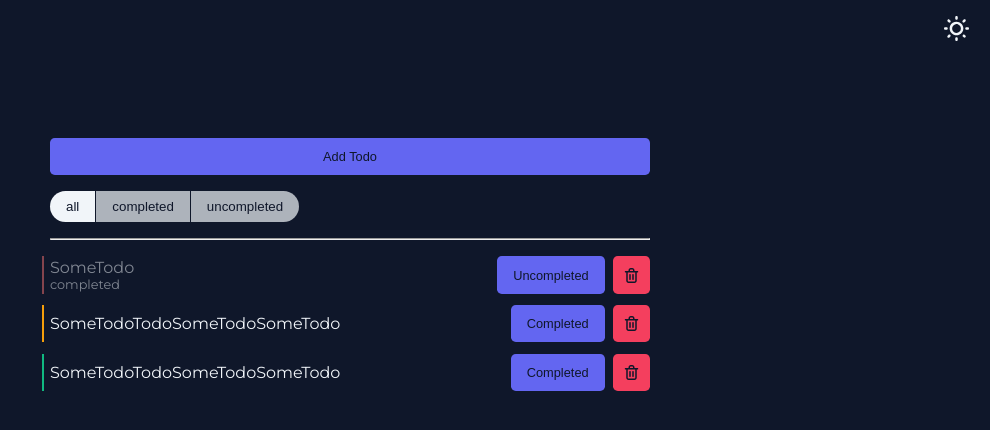
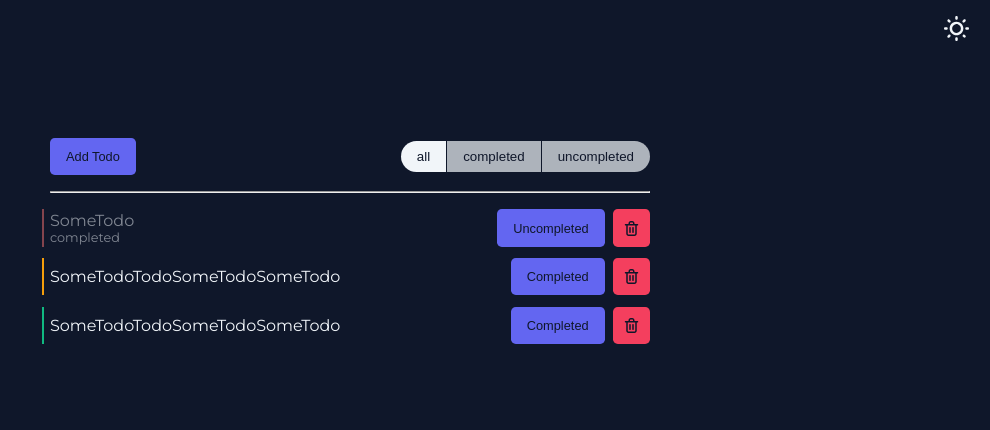
Before and after one commit to 3str-webdev/todo_list_test, a Next.js app: page / in a window 1280 px wide. Shown: the top 430 px of the page, without its empty margins (290-1280 px from the left). Built offline with nearby package versions, Linux system fonts and the light colour scheme.

Commit message:
update: redesign actions

```diff
--- a/components/todo-layout.tsx
+++ b/components/todo-layout.tsx
@@ -28,8 +28,10 @@ export const TodoLayout = ({
 }: TodoLayoutProps) => {
   return (
     <TodoLayoutSt>
-      {addTodoField}
-      {filters}
+      <ActionsSt>
+        {addTodoField}
+        {filters}
+      </ActionsSt>
       <hr />
       {itemsList}
     </TodoLayoutSt>
```
